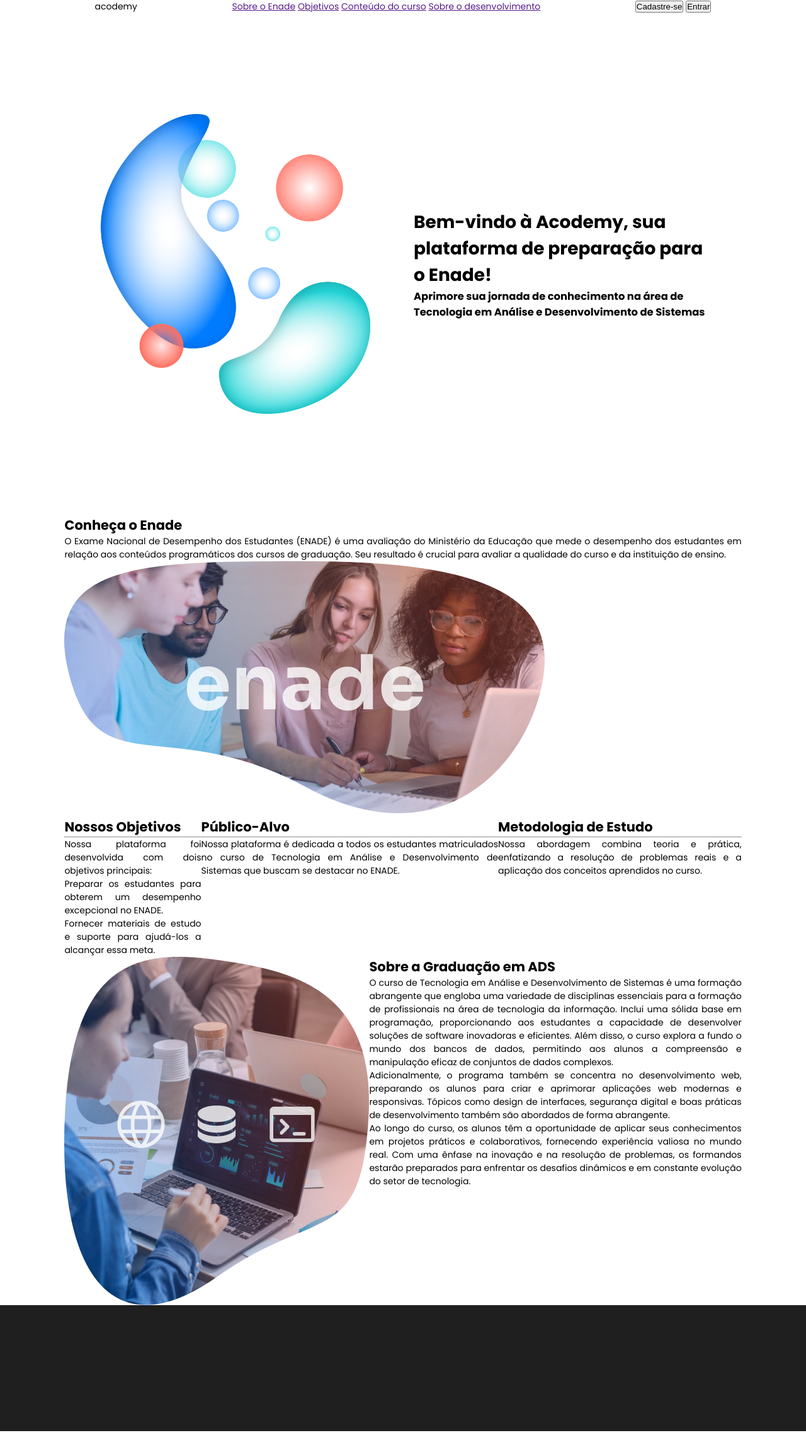
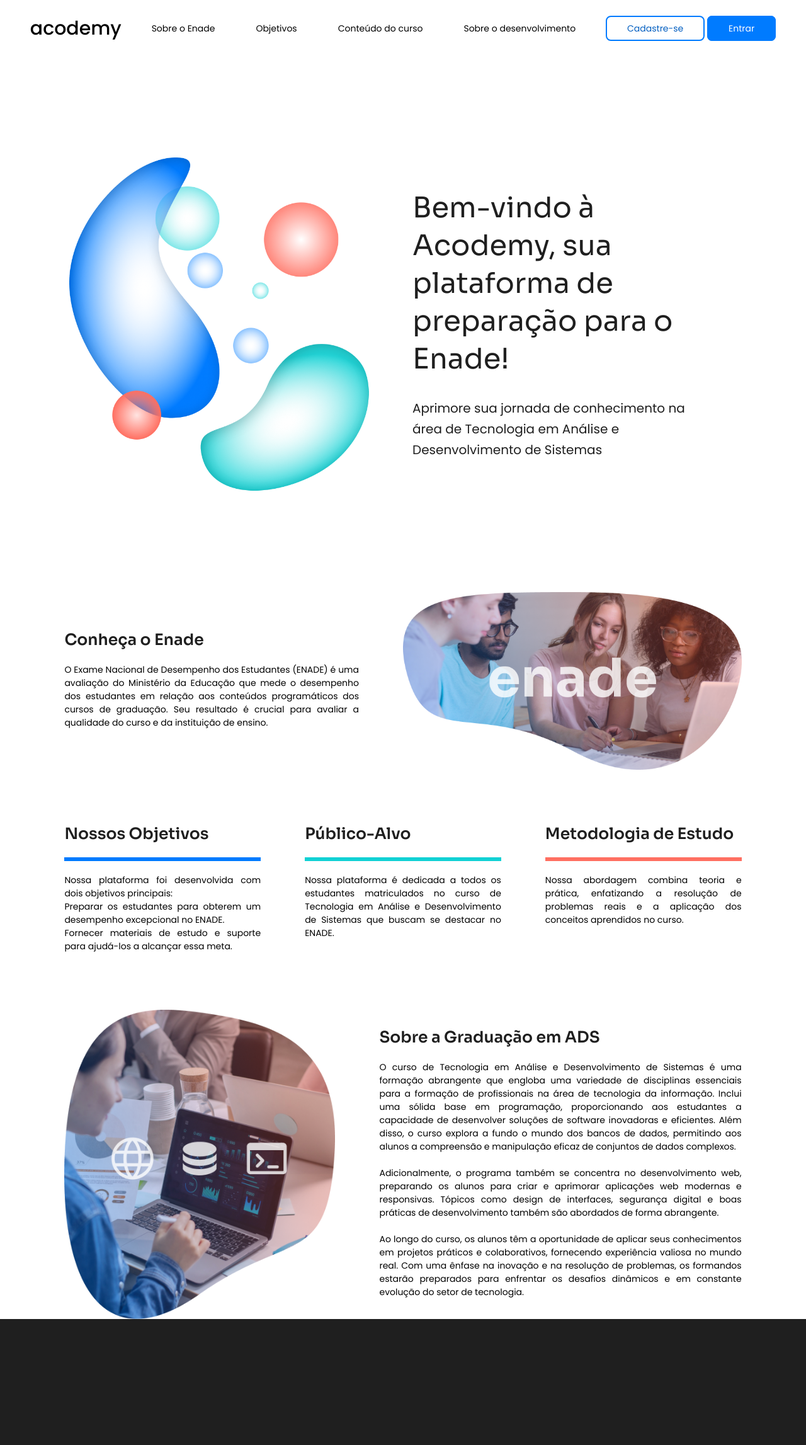
Before and after one commit to rochamanuela/acodemy-enade, a PHP site: page / in a window 1280 px wide. Shown: the whole page at 63% size. Before the commit the page ends 2272 px from the top, so only its background shows below. Run offline with PHP 8.4, Linux system fonts and the light colour scheme.

Commit message:
16/11/2023 - 23:08

```diff
--- a/index.html
+++ b/index.html
@@ -25,8 +25,8 @@
             <a href="">Sobre o desenvolvimento</a>
         </div>
         <div class="buttons">
-            <button type="button">Cadastre-se</button>
-            <button type="button">Entrar</button>
+            <a href="" class="button" id="deactivate">Cadastre-se</a>
+            <a href="" class="button">Entrar</a>
         </div>
     </nav>
 
@@ -40,37 +40,39 @@
     </header>
 
     <main>
-        <section>
-            <h2>Conheça o Enade</h2>
-            <p>O Exame Nacional de Desempenho dos Estudantes (ENADE) é uma avaliação
-            do Ministério da Educação que mede o desempenho dos estudantes em relação
-            aos conteúdos programáticos dos cursos de graduação. Seu resultado é crucial
-            para avaliar a qualidade do curso e da instituição de ensino.</p>
-            <img src="images/students-group.png" alt="">
+        <section class="top-topic">
+            <div class="text">
+                <h2>Conheça o Enade</h2>
+                <p>O Exame Nacional de Desempenho dos Estudantes (ENADE) é uma avaliação
+                do Ministério da Educação que mede o desempenho dos estudantes em relação
+                aos conteúdos programáticos dos cursos de graduação. Seu resultado é crucial
+                para avaliar a qualidade do curso e da instituição de ensino.</p>
+            </div>
+            <img src="images/students-group.png" alt="" width="50%" height="auto">
         </section>
         <section class="center-topics">
-            <div>
+            <div class="item">
                 <h2>Nossos Objetivos</h2>
-                <hr>
+                <hr id="blue">
                 <p>Nossa plataforma foi desenvolvida com dois objetivos principais:</p>
                 <p>Preparar os estudantes para obterem um desempenho excepcional no ENADE.</p>
                 <p>Fornecer materiais de estudo e suporte para ajudá-los a alcançar essa meta.</p>
             </div>
-            <div>
+            <div class="item">
                 <h2>Público-Alvo</h2>
-                <hr>
+                <hr id="turquesa">
                 <p>Nossa plataforma é dedicada a todos os estudantes matriculados no curso de
                 Tecnologia em Análise e Desenvolvimento de Sistemas que buscam se destacar no ENADE.</p>
             </div>
-            <div>
+            <div class="item">
                 <h2>Metodologia de Estudo</h2>
-                <hr>
+                <hr id="salmon">
                 <p>Nossa abordagem combina teoria e prática, enfatizando a resolução de problemas
                 reais e a aplicação dos conceitos aprendidos no curso.</p>
             </div>
         </section>
         <section class="bottom-topic">
-            <img src="images/languages-group.png" alt="">
+            <img src="images/languages-group.png" alt=""  width="40%" height="auto">
             <div class="text">
                 <h2>Sobre a Graduação em ADS</h2>
                 <p>O curso de Tecnologia em Análise e Desenvolvimento de Sistemas é uma formação abrangente
@@ -78,12 +80,12 @@
                 área de tecnologia da informação. Inclui uma sólida base em programação, proporcionando
                 aos estudantes a capacidade de desenvolver soluções de software inovadoras e eficientes.
                 Além disso, o curso explora a fundo o mundo dos bancos de dados, permitindo aos alunos
-                a compreensão e manipulação eficaz de conjuntos de dados complexos.</p>
+                a compreensão e manipulação eficaz de conjuntos de dados complexos.</p><br>
 
                 <p>Adicionalmente, o programa também se concentra no desenvolvimento web, preparando os
                 alunos para criar e aprimorar aplicações web modernas e responsivas. Tópicos como design
                 de interfaces, segurança digital e boas práticas de desenvolvimento também são abordados
-                de forma abrangente.</p>
+                de forma abrangente.</p><br>
 
                 <p>Ao longo do curso, os alunos têm a oportunidade de aplicar seus conhecimentos em
                 projetos práticos e colaborativos, fornecendo experiência valiosa no mundo real. Com
--- a/styles/style.css
+++ b/styles/style.css
@@ -19,11 +19,62 @@ p {
     text-align: justify;
 }
 
+.header .title h1 {
+    color: #1F1F1F;
+    font-family: Sora;
+    font-size: 45px;
+    font-style: normal;
+    font-weight: 400;
+    line-height: 60px;
+}
+
 .navbar {
     display: flex;
     flex-direction: row;
     justify-content: space-evenly;
     align-items: center;
+    height: 90px;
+}
+
+.navbar a {
+    color: #000;
+    font-family: Poppins;
+    font-size: 14px;
+    font-style: normal;
+    font-weight: 400;
+    text-decoration: none;
+}
+
+.navbar .links {
+    display: flex;
+    gap: 65px;
+}
+
+.navbar .logotipo {
+    font-size: 30px;
+    font-weight: 500;
+}
+
+.navbar .buttons .button {
+    padding: 8px 32px;
+    background-color: #007BFF;
+    font-family: Poppins;
+    font-size: 14px;
+    border: 2px solid #007BFF;
+    border-radius: 8px;
+    color: #fff;
+    cursor: pointer;
+    transition: .3s;
+}
+
+#deactivate {
+    background-color: #fff;
+    color: #025ec0;
+}
+
+.navbar .buttons .button:hover {
+    background-color: #007BFF;
+    color: #fff;
 }
 
 .header {
@@ -37,23 +88,72 @@ p {
 }
 
 .header .img {
-    width: 45%;
+    width: 50%;
     height: auto;
+    margin-left: -50px;
+}
+
+.header .title h3 {
+    color: #1F1F1F;
+    font-family: Poppins;
+    font-size: 20px;
+    font-style: normal;
+    font-weight: 400;
+    line-height: 33px;
+    margin-top: 32px;
 }
 
 main {
     padding: 0 8%;
 }
 
-main .center-topics, main .bottom-topic {
+main .top-topic,
+main .center-topics,
+main .bottom-topic {
     display: flex;
     flex-direction: row;
 }
 
-main .center-topics .text {
-    display: flex;
-    flex-direction: column;
+main .top-topic,
+main .bottom-topic {
+    align-items: center;
+    justify-content: space-between;
+    gap: 70px
 }
+
+main .top-topic h2,
+main .center-topics h2,
+main .bottom-topic h2 {
+    color: #1F1F1F;
+    text-align: justify;
+    font-family: Sora;
+    font-size: 25px;
+    font-style: normal;
+    font-weight: 600;
+    line-height: 24px;
+    margin-bottom: 25px;
+}
+
+main .center-topics {
+    gap: 70px;
+    align-items: start;
+    margin-top: 90px;
+    margin-bottom: 90px;
+}
+
+main .center-topics .item {
+    flex-wrap: wrap;
+    flex: 1 30%
+}
+
+hr {
+    border: 3px solid;
+    margin-bottom: 20px;
+}
+
+#blue { border-color: #007BFF; }
+#turquesa { border-color: #11D1D4; }
+#salmon { border-color: #FF6F61; }
 
 .footer {
     background-color: #1f1f1f;
@@ -63,18 +163,24 @@ main .center-topics .text {
 
 /* teste do scroll */
 body::-webkit-scrollbar {
-    width: 5px; /* Largura da barra de rolagem completa */
+    width: 5px;
+    /* Largura da barra de rolagem completa */
     z-index: -1;
     overflow: scroll;
 }
 
 body::-webkit-scrollbar-track {
-    background: transparent; /* Deixar a área de rastreamento transparente */
+    background: transparent;
+    /* Deixar a área de rastreamento transparente */
 }
 
 body::-webkit-scrollbar-thumb {
-    background-color: #1f1f1f; /* Cor do polegar da barra de rolagem */
-    border-radius: 0px; /* Arredondamento do polegar da barra de rolagem */
-    border: 3px solid transparent; /* Cria um espaço em torno do polegar da barra de rolagem */
-    z-index: -1; /* Coloca a barra de rolagem na frente do conteúdo */
+    background-color: #1f1f1f;
+    /* Cor do polegar da barra de rolagem */
+    border-radius: 0px;
+    /* Arredondamento do polegar da barra de rolagem */
+    border: 3px solid transparent;
+    /* Cria um espaço em torno do polegar da barra de rolagem */
+    z-index: -1;
+    /* Coloca a barra de rolagem na frente do conteúdo */
 }
```
